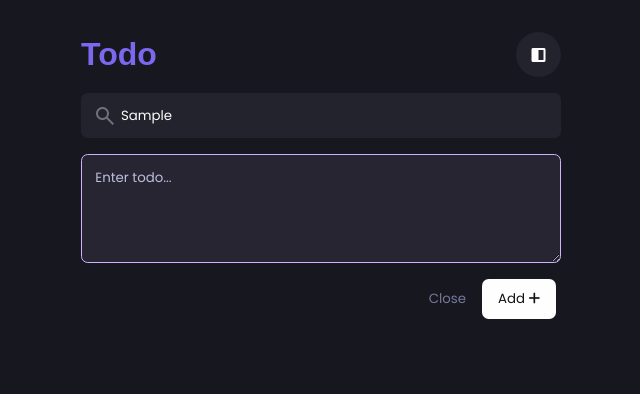
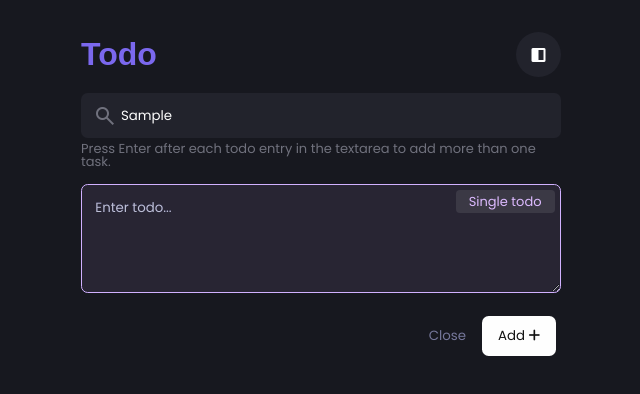
Before and after one commit to Gift-Jackson/react-todo, a React (Vite) app: page / in a window 1280 px wide. Both pictures are taken after typing "Sample" into the empty fields and a click on the button "Add task". Shown: the top 394 px of the page, without its empty margins (319-959 px from the left). Built offline with nearby package versions, Linux system fonts and the light colour scheme; the HTML template or start-up script is replaced by a standard one; a web font is replaced by a local one.

Commit message:
New feature - Multiple todo entry

```diff
--- a/src/Pages/Home.jsx
+++ b/src/Pages/Home.jsx
@@ -8,6 +8,7 @@ const Home = () => {
   const [todos, setTodos] = useState([]);
   const [newTodo, setNewTodo] = useState("");
   const [search, setSearch] = useState("");
+  const [newLine, setNewLine] = useState(false);
 
   const filteredItems = todos.filter((item) => {
     return item.toLowerCase().includes(search.toLowerCase());
@@ -15,17 +16,26 @@ const Home = () => {
 
   const handleChange = (e) => {
     setNewTodo(e.target.value);
-  };
+
+  }
+  const handleKeyPress = (e) => {
+    if (e.key === "Enter") {
+      setNewLine(true);
+    }
+  }
+
 
     const addTodo = () => {
       if (newTodo.trim() === "") {
         toast.warning("Add a todo first!");
       } else {
-      setTodos((t) => [...t, newTodo]);
+        const newTodos = newTodo.split('\n').filter(todo => todo.trim() !== ''); // Filter out empty lines
+        setTodos((prevTodos) => [...prevTodos, ...newTodos]);
         setNewTodo("");
         setShowInput(!showInput);
       }
     };
+
 
     const deleteTodo = (index) => {
       const updatedTodo = todos.filter((_, i) => i !== index);
@@ -90,7 +100,7 @@ const Home = () => {
               value={search}
             />
           </div>
-
+          <p className={styles.info}>Press Enter after each todo entry in the textarea to add more than one task.</p>
           <div>
             <ul className={styles.todos}>
               <AnimatePresence mode="popLayout">
@@ -126,11 +136,16 @@ const Home = () => {
                   exit="exit"
                   className={styles.input_wrap}
                 >
+                  <div className={styles.area}>
                     <textarea
                       rows={4}
                       placeholder="Enter todo..."
                       onChange={handleChange}
-                ></textarea>
+                      onKeyDown={handleKeyPress}
+                    >
+                    </textarea>
+                    <span className={styles.tip}>{newLine ? "Multi-todo" : "Single todo"}</span>
+                  </div>
                   <div className={styles.btns}>
                     <button onClick={toggleInput} className={styles.close}>
                       Close
--- a/src/styles/home.module.css
+++ b/src/styles/home.module.css
@@ -87,13 +87,32 @@
     border-radius: .5em;
     background-color: rgba(123, 104, 238, 0.09) ;
     filter: brightness(170%);
+    width: 100%;
+}
+.area{
+    position: relative;
+    width: 100%;
+}
+.tip{
+    position: absolute;
+    top: .5em;
+    right: .5em;
+    font-size: small;
+    background-color: var(--secondary-color);
+    color: var(--primary-color);
+    padding: .1em 1em;
+    filter: brightness(180%);
+    border-radius: .3em;
 }
 
 .input_wrap textarea::placeholder{
     color: var(--text-color-light);
 }
-.input_wrap textarea:focus{
-
+.info{
+    font-size: small;
+    color: var(--text-color-light);
+    line-height: 1;
+    margin-top: .3em;
 }
 .btns{
     display: flex;
```
Lines whose indentation alone changed are shown as unchanged.
